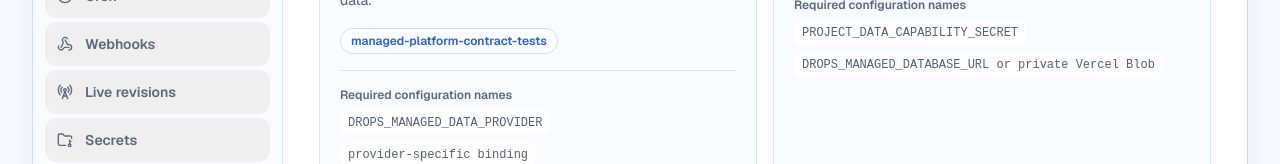
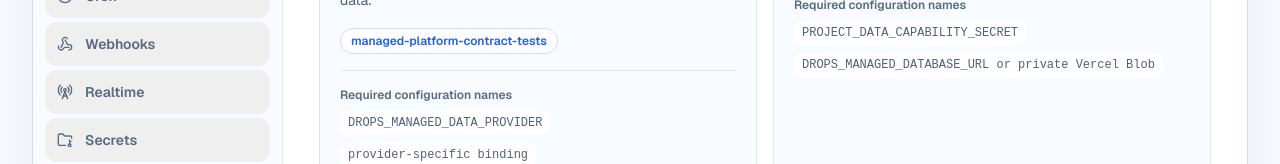
Before and after one commit to svg8bit/drops-studio, a Next.js app: page /backend in a window 1280 px wide. Shown: the part 864-1028 px from the top of the page. Built offline with nearby package versions, Linux system fonts and the light colour scheme; no server answers.

Commit message:
fix: preserve realtime console contract

```diff
--- a/components/platform/platform-capability-console.tsx
+++ b/components/platform/platform-capability-console.tsx
@@ -53,7 +53,7 @@ const backendSections: ConsoleSection[] = [
   { id: "jobs", label: "Jobs", icon: ListChecks, capabilityIds: ["managed-backend"], description: "Idempotent jobs, bounded retries and dead-letter records.", boundary: "External side effects remain approval-gated." },
   { id: "cron", label: "Cron", icon: Clock3, capabilityIds: ["managed-backend"], description: "Validated schedules, time zones and production approval.", boundary: "A schedule declaration is not reported as running without provider evidence." },
   { id: "webhooks", label: "Webhooks", icon: Webhook, capabilityIds: ["managed-backend"], description: "Signed ingestion, replay protection and event normalization.", boundary: "Remote registration is never presented as complete without a provider receipt." },
-  { id: "realtime", label: "Live revisions", icon: RadioTower, capabilityIds: ["collaboration", "managed-backend"], description: "Ordered revision invalidations and bounded visible-tab polling.", boundary: "Production status requires authenticated client reads plus durable write, ordering, idempotency and cleanup evidence; this is not a WebSocket or cursor-presence claim." },
+  { id: "realtime", label: "Realtime", icon: RadioTower, capabilityIds: ["collaboration", "managed-backend"], description: "Ordered revision invalidations and bounded visible-tab polling.", boundary: "Production status requires authenticated client reads plus durable write, ordering, idempotency and cleanup evidence; this is not a WebSocket or cursor-presence claim." },
   { id: "secrets", label: "Secrets", icon: FolderKey, capabilityIds: ["managed-backend"], description: "Encrypted values, metadata-only listings and scoped references.", boundary: "Values never appear in API responses, source archives, logs or checkpoints." },
   { id: "logs", label: "Logs", icon: Activity, capabilityIds: ["managed-backend", "audit-backup"], description: "Structured, bounded and secret-sanitized runtime evidence.", boundary: "Empty log stores are not converted into fake successful terminal output." },
   { id: "backups", label: "Backups", icon: ArchiveRestore, capabilityIds: ["audit-backup", "managed-backend"], description: "Checksummed snapshots and restore-to-new-environment defaults.", boundary: "Provider object bytes and secret values require separate approved recovery paths." },
```
